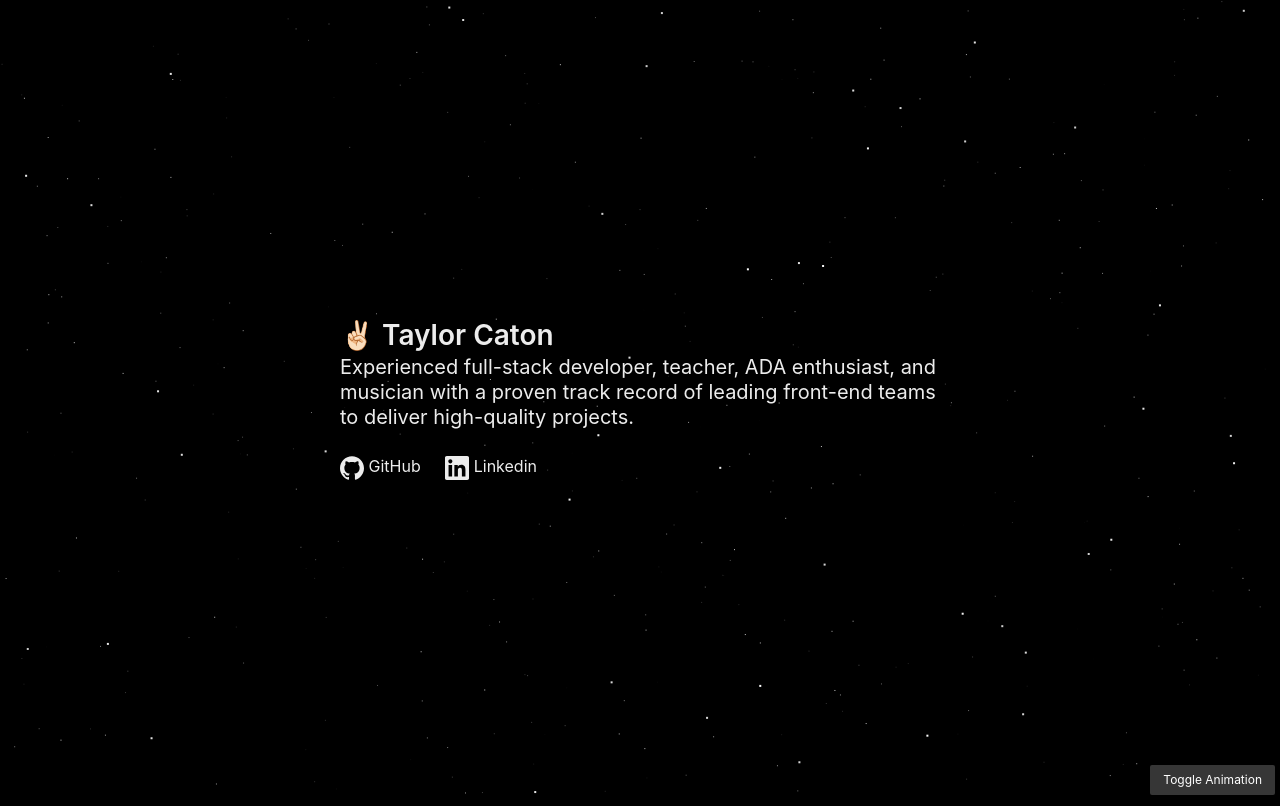
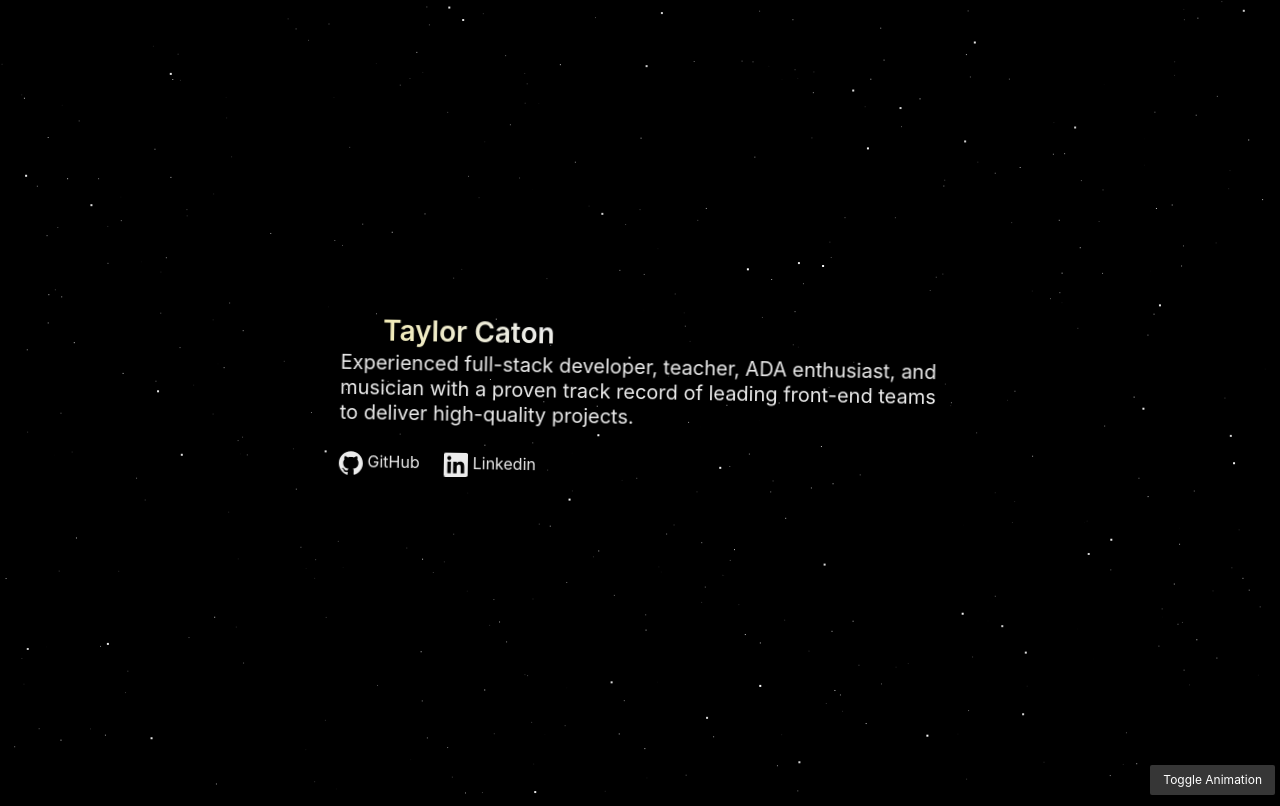
Before and after one commit to taylorcaton/taylorcaton.github.io, a Vue app: page / in a window 1280 px wide. Built offline with nearby package versions, Linux system fonts and the light colour scheme.

Commit message:
Add slight rock and gradient

```diff
--- a/src/components/Portfolio.vue
+++ b/src/components/Portfolio.vue
@@ -1,8 +1,11 @@
 <!-- eslint-disable max-len -->
 <template>
-  <section class="container">
+  <section class="container" :class="{ rock: this.isAnimated }">
     <div class="heading-container">
-      <h1 class="title"><span :class="{ wave: this.isAnimated }">✌🏻</span> Taylor Caton</h1>
+      <h1 class="title" :class="{ gemini: this.isAnimated }">
+        <span :class="{ wave: this.isAnimated }">✌🏻</span>
+        Taylor Caton
+      </h1>
       <p class="subtitle">
         Experienced full-stack developer, teacher, ADA enthusiast, and musician with a proven track record of leading
         front-end teams to deliver high-quality projects.
@@ -73,6 +76,10 @@ $banana: #ffe81f;
   justify-content: center;
 }
 
+.rock {
+  animation: 10s rock infinite ease-in-out;
+}
+
 h1 {
   text-rendering: optimizeLegibility;
   color: $offWhite;
@@ -131,4 +138,39 @@ a {
    60% { transform: rotate( 0.0deg) }  /* Reset for the last half to pause */
   100% { transform: rotate( 0.0deg) }
 }
+
+@keyframes rock {
+
+  0%,
+  100% {
+    transform: rotate(-1deg);
+  }
+
+  50% {
+    transform: rotate(1deg);
+  }
+}
+
+.gemini {
+  background: radial-gradient(circle, $offWhite, $banana);
+  background-clip: text;
+  color: transparent;
+  animation: gemini 15s linear infinite;
+  background-size: 200% 200%;
+}
+
+@keyframes gemini {
+
+  0% {
+    background-position: 0% 0%;
+  }
+
+  50% {
+    background-position: 100% 100%;
+  }
+
+  100% {
+    background-position: 0% 0%;
+  }
+}
 </style>
```
